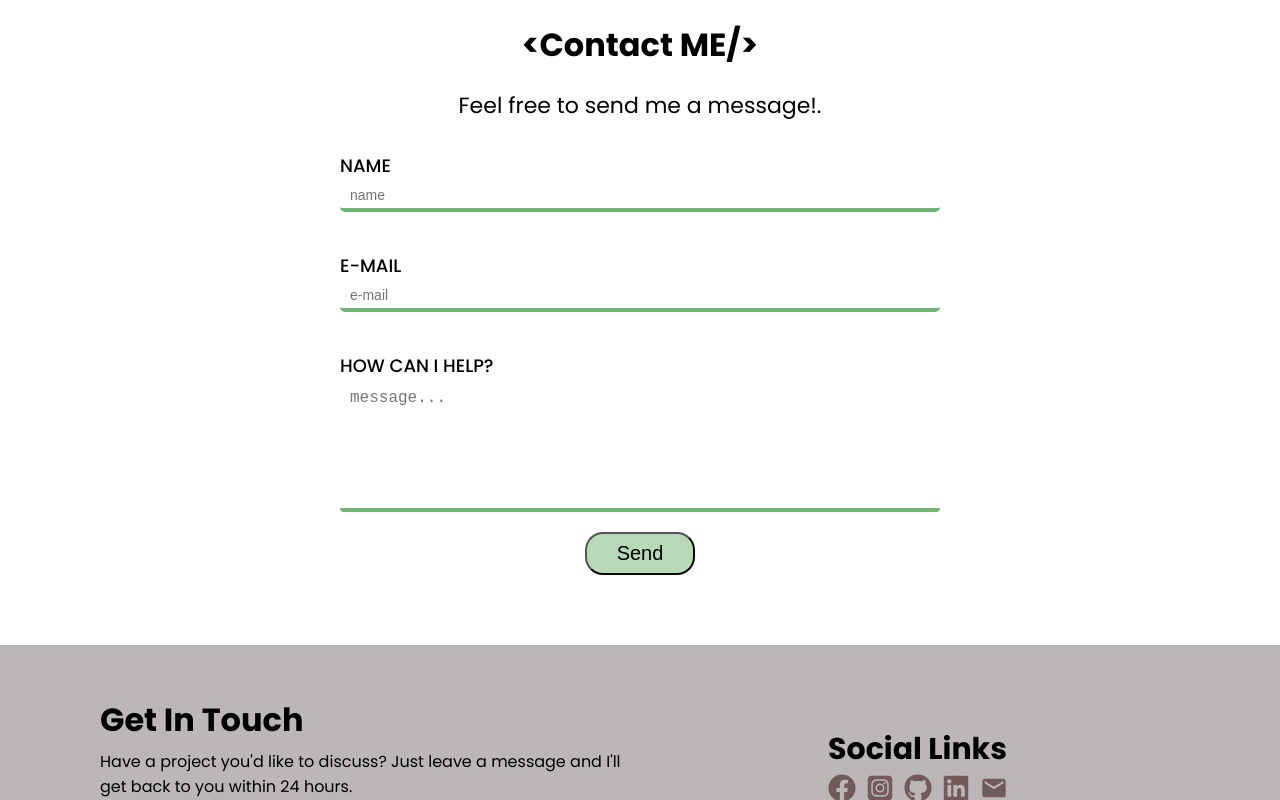
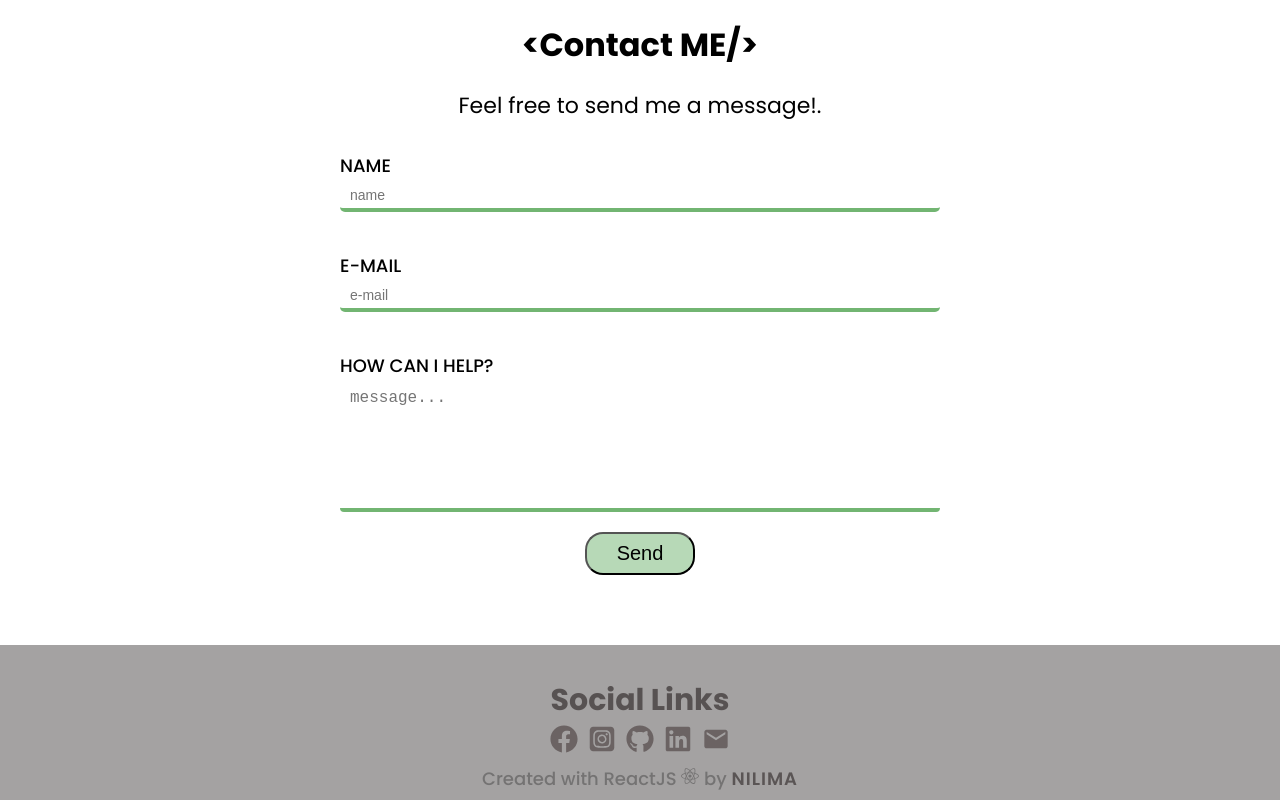
Before and after one commit to NilimaSardar/Nilima-Portfolio, a React (Vite) app: page / in a window 1280 px wide. Shown: the part 2000-2800 px from the top of the page. Built offline with nearby package versions, Linux system fonts and the light colour scheme.

Commit message:
footer css complete

```diff
--- a/src/components/Footer/Footer.jsx
+++ b/src/components/Footer/Footer.jsx
@@ -13,13 +13,8 @@ import { BsSend } from "react-icons/bs";
 function Footer() {
   return (
     <FooterPage>
-      <div className='social'>
-          <div className='social-intro'>
-              <h1>Get In Touch</h1>
-              <p>Have a project you'd like to discuss? Just leave a message and I'll get back to you within 24 hours.</p>
-              <Button icon={<BsSend fontSize='16px'/>} color='color' text='Send Details'/>
-          </div>
-          <div className='social-media'>
+      <div className='right'>
+        <div className='social-media'>
             <h5>Social Links</h5>
             <ul>
               <Link to='/'><li><FaFacebook/></li></Link>
@@ -29,8 +24,6 @@ function Footer() {
               <Link to='/'><li><MdEmail/></li></Link>
             </ul>
           </div>
-      </div>
-      <div className='right'>
         <p>Created with ReactJS <FaReact fontSize='18px'/> by <span>NILIMA</span></p>
 
       </div>
@@ -43,21 +36,7 @@ export default Footer
 const FooterPage = styled.div`
   width: 100%;
 
-  .social{
-    background-color: #bbb7b7;
-    height: 250px;
-    display: flex;
-    padding: 0 100px;
-    gap: 30px;
-  }
-  .social .social-intro{
-    width: 50%;
-    display: flex;
-    flex-direction: column;
-    justify-content: center;
-    gap: 5px;
-  }
-  .social .social-media{
+  .social-media{
     width: 50%;
     display: flex;
     flex-direction: column;
@@ -66,6 +45,7 @@ const FooterPage = styled.div`
   }
   .social-media h5{
     font-size: 30px;
+    color: #4a4444d9;
   }
   .social-media ul{
     display: flex;
@@ -74,13 +54,13 @@ const FooterPage = styled.div`
   }
   .social-media ul li{
     font-size: 28px;
-    color: #735a5a;
+    color: #43363695;
   }
 
   .right{
-    background-color: #5e5d5d;
-    color: #bbb7b7;
-    height: 80px;
+    background-color: #757272a8;
+    color: #5e5d5daf;
+    height: 180px;
     font-size: 18px;
     font-weight: 500;
     display: flex;
@@ -90,6 +70,20 @@ const FooterPage = styled.div`
   }
   .right span{
     font-weight: 600;
+    color: #4a4444d0;
+    letter-spacing: 1px;
+    /* font-size: 20px; */
   }
 
+  @media (max-width: 768px) {
+          .social {
+              flex-direction: column;
+              justify-content: center;
+              align-items: center;
+              padding: 30px 0 0 0; /* Reduce padding for better spacing */
+              height: auto; /* Adjust height to fit content */
+          }
+
+      }
+
 `;
--- a/src/components/Home/Home.jsx
+++ b/src/components/Home/Home.jsx
@@ -53,7 +53,7 @@ const HomePage = styled.div`
         justify-content: space-around;
         align-items: center;
         /* background-color: red; */
-        padding: 150px;
+        padding: 200px 150px 150px 150px;
         height: calc(100vh - 80px);
 
       }
```
